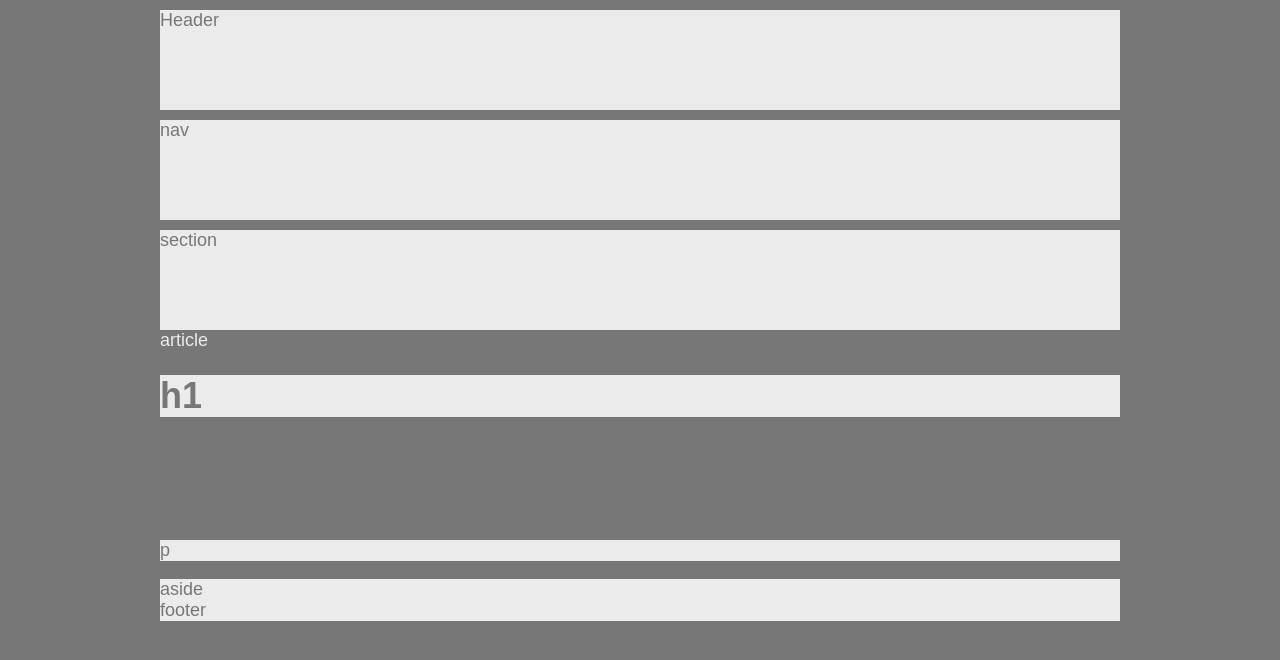
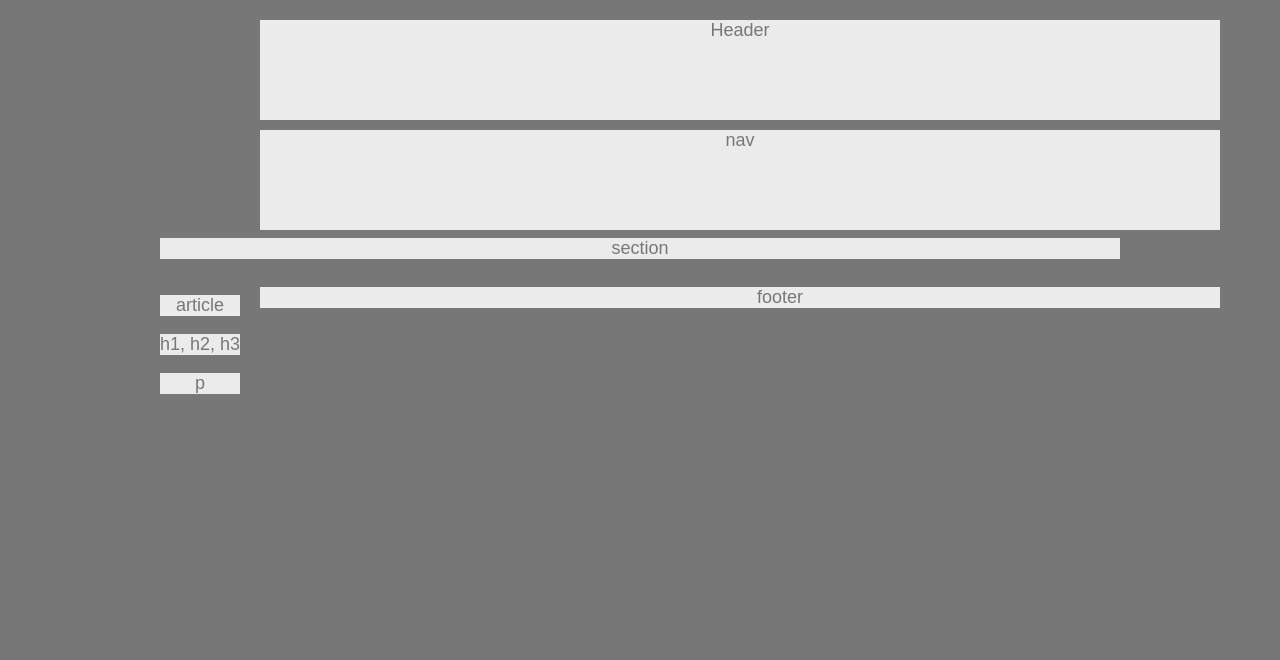
Before and after one commit to AudreySen/HW-Wireframe, a plain HTML site: page index.html in a window 1280 px wide. Drawn offline with Linux system fonts and the light colour scheme.

Commit message:
I'm working on boxes

```diff
--- a/index.html
+++ b/index.html
@@ -1,5 +1,5 @@
 <!DOCTYPE html>
-<html lang="en">
+<html lang="en-US">
 <head>
     <meta charset="UTF-8">
     <meta name="viewport" content="width=device-width, initial-scale=1.0">
@@ -9,14 +9,19 @@
 </head>
 <body>
     <header>Header</header>
+
     <nav>nav</nav>
-    <section>section</section>
-    <article>article</article>
-    <h1>h1</h1>
-    <h2>h2</h2>
-    <h3>h3</h3>
-    <p>p</p>
-    <aside>aside</aside>
-   <footer>footer</footer>
+
+    <div class="section">
+        <p>section</p>
+
+            <article>
+            <p>article</p>
+            <p>h1, h2, h3</p>
+            <p>p</p>
+            </article>
+    </div>
+
+    <footer>footer</footer>
 </body>
 </html>
--- a/main.css
+++ b/main.css
@@ -8,15 +8,21 @@ body {
 }
 
 header, nav, section, aside, footer {
+    text-align: center;
     background: #ebebeb;
+    position: relative;
+    top: 10px;
+    left: 100px;
 }
 
 article {
+    text-align: center;
     color: #ebebeb;
     background: #777
 }
 
-h1, p {
+h1, h2, h3, p {
+    text-align: center;
     color: #777;
     background: #ebebeb;
 }
@@ -25,3 +31,17 @@ header, nav, section {
     height: 100px;
     margin-top: 10px;
 }
+
+aside {
+    position: relative;
+    right: 100px;
+    float: right;
+    width: 275px;
+}
+.clear: {
+    clear: left:
+}
+
+section, article, h1, h2, h3 p {
+    float: left;
+}
```
